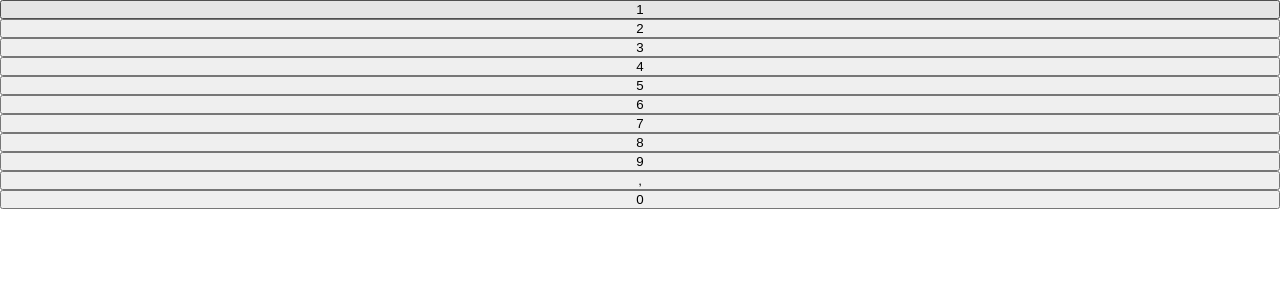
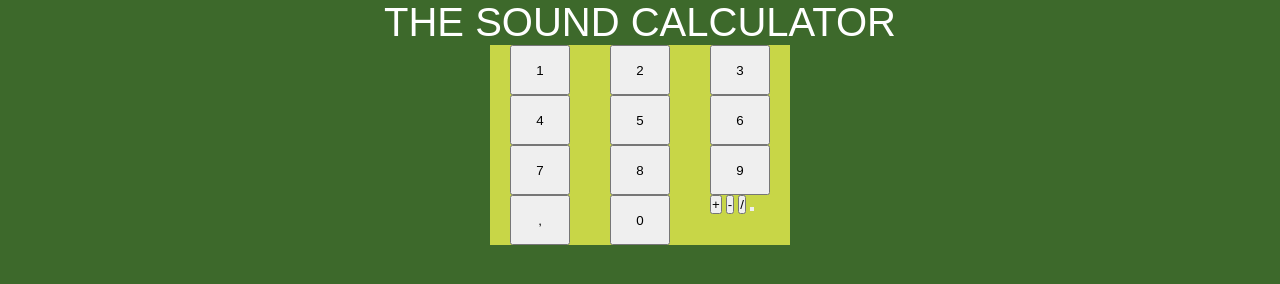
Before and after one commit to kungkrut/ljudr-knaren, a plain HTML site: page index.html in a window 1280 px wide. Drawn offline with Linux system fonts and the light colour scheme.

Commit message:
Add css and html

```diff
--- a/index.html
+++ b/index.html
@@ -6,22 +6,30 @@
         <link rel="stylesheet" href="style.css">
     </head>
     <body>
-        <div class="buttons">
-            <button id="one">1</button>
-            <button id="two">2</button>
-            <button id="three">3</button>
+        <header>THE SOUND CALCULATOR</header>
+        <div class="buttonboard">
+            <div id="buttons">
+                <button id="one" class="number">1</button>
+                <button id="two" class="number">2</button>
+                <button id="three" class="number">3</button>
 
-            <button id="four">4</button>
-            <button id="five">5</button>
-            <button id="six">6</button>
+                <button id="four" class="number">4</button>
+                <button id="five" class="number">5</button>
+                <button id="six" class="number">6</button>
 
-            <button id="seven">7</button>
-            <button id="eight">8</button>
-            <button id="nine">9</button>
+                <button id="seven" class="number">7</button>
+                <button id="eight" class="number">8</button>
+                <button id="nine" class="number">9</button>
 
-            <button id="comma">,</button>
-            <button id="zero">0</button>
-
+                <button id="comma" class="number">,</button>
+                <button id="zero" class="number">0</button>
+                <div class="addingNumbers">
+                    <button id="add">+</button>
+                    <button id="subtract">-</button>
+                    <button id="division">/</button>
+                    <button id="multiply"></button>
+                </div>
+            </div>
         </div>
     </body>
 </html>
--- a/style.css
+++ b/style.css
@@ -3,6 +3,28 @@
     padding: 0;
 }
 
-.buttons {
+body {
+    align-items: center;
+    background: #3d692b;
+}
+
+header {
+    text-align: center;
+    color: #ffffff;
+    font-size: 40px;
+    font-family: Arial, Helvetica, sans-serif;
+}
+
+.buttonboard {
+    width: 100%;
+}
+
+#buttons {
+    margin: auto;
     display: grid;
+    background: #c8d647;
+    grid-template-columns: 20% 20% 20%;
+    justify-content: space-around;
+    grid-template-rows: 50px 50px 50px 50px;
+    max-width: 300px;
 }
```
